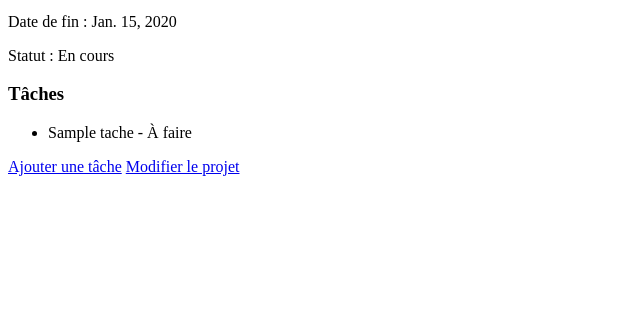
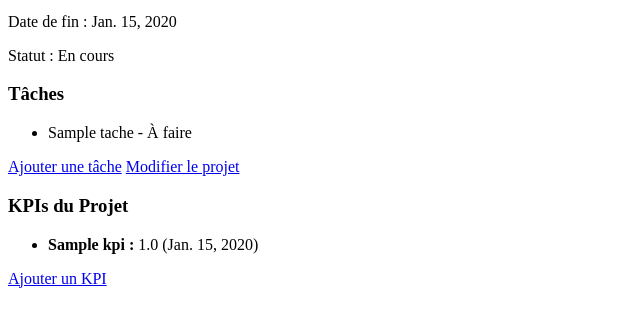
Before and after one commit to sroumard/gestion_analyse_projet, a Django app: page /gestion/projets/1/ in a window 1280 px wide. Shown: the part 220-547 px from the top of the page, without its empty margins (0-640 px from the left). Run offline with Django 5.2, Linux system fonts and the light colour scheme; tables that the repository leaves empty hold one stand-in row (values such as "Sample post").

Commit message:
Ajout des fonctionnalités KPI : afficher, ajouter et modifier des KPIs

```diff
--- a/gestion/templates/gestion_projets/projet_detail.html
+++ b/gestion/templates/gestion_projets/projet_detail.html
@@ -20,4 +20,20 @@
 
 <a href="{% url 'tache_create' projet.id %}">Ajouter une tâche</a>
 <a href="{% url 'projet_edit' projet.id %}">Modifier le projet</a>
+
+<!-- Affichage des KPIs -->
+<h3>KPIs du Projet</h3>
+<ul>
+    {% for kpi in projet.kpis.all %}
+        <li>
+            <strong>{{ kpi.nom }} :</strong> {{ kpi.valeur }} ({{ kpi.date }})
+
+        </li>
+    {% empty %}
+        <li>Aucun KPI pour ce projet.</li>
+    {% endfor %}
+</ul>
+
+<!-- Ajouter un KPI -->
+<a href="{% url 'kpi_create' projet.id %}">Ajouter un KPI</a>
 {% endblock %}
--- a/gestion/urls.py
+++ b/gestion/urls.py
@@ -1,14 +1,21 @@
 from django.urls import path
 from . import views
-from .views import ProjetListCreateView, KPIListCreateView, TacheListCreateView
+from .views import ProjetListCreateView, KPIListCreateView, TacheListCreateView, KPIDetailView
+
 urlpatterns = [
     path('projets/', views.projet_list, name='projet_list'),
     path('projets/<int:projet_id>/', views.projet_detail, name='projet_detail'),
-    path('projets/nouveau/', views.projet_create, name='projet_create'),  # Nouvelle URL pour la création de projet
-    path('projets/<int:projet_id>/editer/', views.projet_edit, name='projet_edit'),  # Nouvelle URL pour l'édition
+    path('projets/nouveau/', views.projet_create, name='projet_create'),
+    path('projets/<int:projet_id>/editer/', views.projet_edit, name='projet_edit'),
     path('projets/<int:projet_id>/taches/nouvelle/', views.tache_create, name='tache_create'),
+
+    # API endpoints
     path('api/projets/', ProjetListCreateView.as_view(), name='api_projets'),
     path('api/taches/', TacheListCreateView.as_view(), name='api_taches'),
-    path('api/kpis/', KPIListCreateView.as_view(), name='api_kpis'),  # URL pour créer une tâche
+    path('api/kpis/', KPIListCreateView.as_view(), name='api_kpis'),
+    path('api/kpis/<int:pk>/', KPIDetailView.as_view(), name='api_kpi_detail'),  # Nouveau point de terminaison pour un KPI spécifique
 
+    # Nouvelles URLs pour les KPIs
+    path('projets/<int:projet_id>/kpis/', views.kpi_list, name='kpi_list'),
+    path('projets/<int:projet_id>/kpis/nouveau/', views.kpi_create, name='kpi_create'),
 ]
--- a/gestion/views.py
+++ b/gestion/views.py
@@ -1,14 +1,10 @@
-
 from django.shortcuts import render, get_object_or_404, redirect
-from .forms import ProjetForm,TacheForm
 from rest_framework import generics
+from .forms import ProjetForm, TacheForm, KPIForm
 from .models import Projet, KPI, Tache
 from .serializers import ProjetSerializer, KPISerializer, TacheSerializer
+# --- Vues basées sur les modèles pour les pages HTML ---
 
-
-# gestion_projets/views.py
-from django.shortcuts import render, redirect
-from .forms import ProjetForm
 def projet_list(request):
     projets = Projet.objects.all()
     return render(request, 'gestion_projets/projet_list.html', {'projets': projets})
@@ -16,21 +12,18 @@ def projet_list(request):
 def projet_detail(request, projet_id):
     projet = get_object_or_404(Projet, id=projet_id)
     taches = projet.taches.all()
-    return render(request, 'gestion_projets/projet_detail.html', {'projet': projet, 'taches': taches})
-
-
+    kpis = projet.kpis.all()  # Ajout des KPI liés au projet
+    return render(request, 'gestion_projets/projet_detail.html', {'projet': projet, 'taches': taches, 'kpis': kpis})
 
 def projet_create(request):
     if request.method == 'POST':
         form = ProjetForm(request.POST)
         if form.is_valid():
             form.save()
-            return redirect('projet_list')  # Redirection vers la liste des projets
+            return redirect('projet_list')
     else:
         form = ProjetForm()
     return render(request, 'gestion_projets/projet_create.html', {'form': form})
-
-
 
 def projet_edit(request, projet_id):
     projet = get_object_or_404(Projet, id=projet_id)
@@ -38,20 +31,10 @@ def projet_edit(request, projet_id):
         form = ProjetForm(request.POST, instance=projet)
         if form.is_valid():
             form.save()
-            print(f"Projet ID: {projet.id}")  # Debugging line
-
-           # return redirect('projet_list')  # Redirection vers la liste des projets
-           # return redirect('projet_detail', projet_id=projet.id)
-            return render(request, 'gestion_projets/projet_edit.html', {'projet': projet})
-
-
-
+            return redirect('projet_detail', projet_id=projet.id)
     else:
         form = ProjetForm(instance=projet)
     return render(request, 'gestion_projets/projet_edit.html', {'form': form})
-
-
-
 
 def tache_create(request, projet_id):
     projet = get_object_or_404(Projet, id=projet_id)
@@ -67,6 +50,7 @@ def tache_create(request, projet_id):
     return render(request, 'gestion_projets/tache_create.html', {'form': form, 'projet': projet})
 
 
+# --- Vues API avec Django REST Framework ---
 
 class ProjetListCreateView(generics.ListCreateAPIView):
     queryset = Projet.objects.all()
@@ -79,3 +63,26 @@ class TacheListCreateView(generics.ListCreateAPIView):
 class KPIListCreateView(generics.ListCreateAPIView):
     queryset = KPI.objects.all()
     serializer_class = KPISerializer
+
+class KPIDetailView(generics.RetrieveUpdateDestroyAPIView):
+    queryset = KPI.objects.all()
+    serializer_class = KPISerializer
+
+
+def kpi_list(request, projet_id):
+    projet = get_object_or_404(Projet, id=projet_id)
+    kpis = projet.kpis.all()
+    return render(request, 'gestion_projets/kpi_list.html', {'projet': projet, 'kpis': kpis})
+
+def kpi_create(request, projet_id):
+    projet = get_object_or_404(Projet, id=projet_id)
+    if request.method == 'POST':
+        form = KPIForm(request.POST)
+        if form.is_valid():
+            kpi = form.save(commit=False)
+            kpi.projet = projet  # Lier le KPI au projet actuel
+            kpi.save()
+            return redirect('kpi_list', projet_id=projet.id)  # Rediriger vers la liste des KPIs
+    else:
+        form = KPIForm()
+    return render(request, 'gestion_projets/kpi_create.html', {'form': form, 'projet': projet})
```
Also changed, not shown: gestion/forms.py (+12 -1 lines), gestion/templates/gestion_projets/kpi_create.html (added, +16 -0 lines), gestion/templates/gestion_projets/kpi_list.html (added, +18 -0 lines), tableau-de-bord/src/App.js (+11 -0 lines), gestion/models.py (line endings or trailing spaces).
